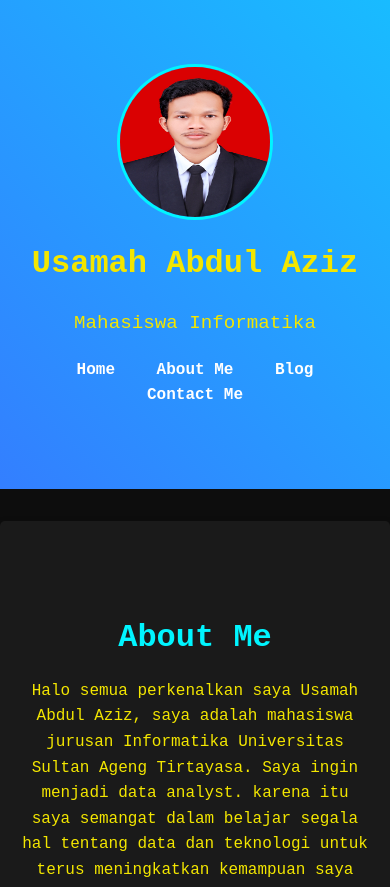
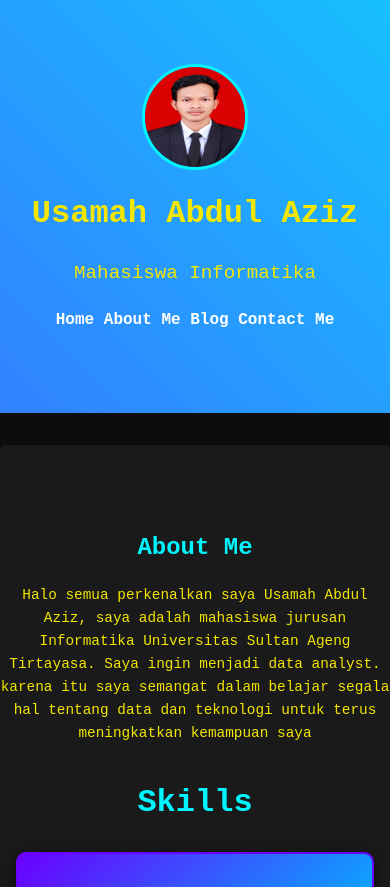
Before and after one commit to Usamah-Abdul-Aziz/static-website, a plain HTML site: page aboutme.html in a window 390 px wide. Shown: the top 887 px of the page. Drawn offline with Linux system fonts and the light colour scheme.

Commit message:
Update styles2.css

```diff
--- a/styles2.css
+++ b/styles2.css
@@ -758,3 +758,58 @@
         font-size: 0.9rem;
     }
 }
+
+@media (max-width: 768px) {
+    .education {
+        flex-basis: calc(50% - 2rem);
+    }
+
+    header img {
+        width: 120px;
+        height: 120px;
+    }
+
+    #about h2 {
+        font-size: 2rem;
+    }
+
+    #about p {
+        font-size: 1rem;
+    }
+
+    .container {
+        width: 95%;
+    }
+}
+
+@media (max-width: 480px) {
+    .education {
+        flex-basis: 100%;
+    }
+
+    nav ul {
+        flex-direction: column;
+        align-items: center;
+    }
+
+    nav ul li {
+        margin: 0.5rem 0;
+    }
+
+    header img {
+        width: 100px;
+        height: 100px;
+    }
+
+    #about h2 {
+        font-size: 1.5rem;
+    }
+
+    #about p {
+        font-size: 0.9rem;
+    }
+
+    .container {
+        width: 100%;
+    }
+}
```
